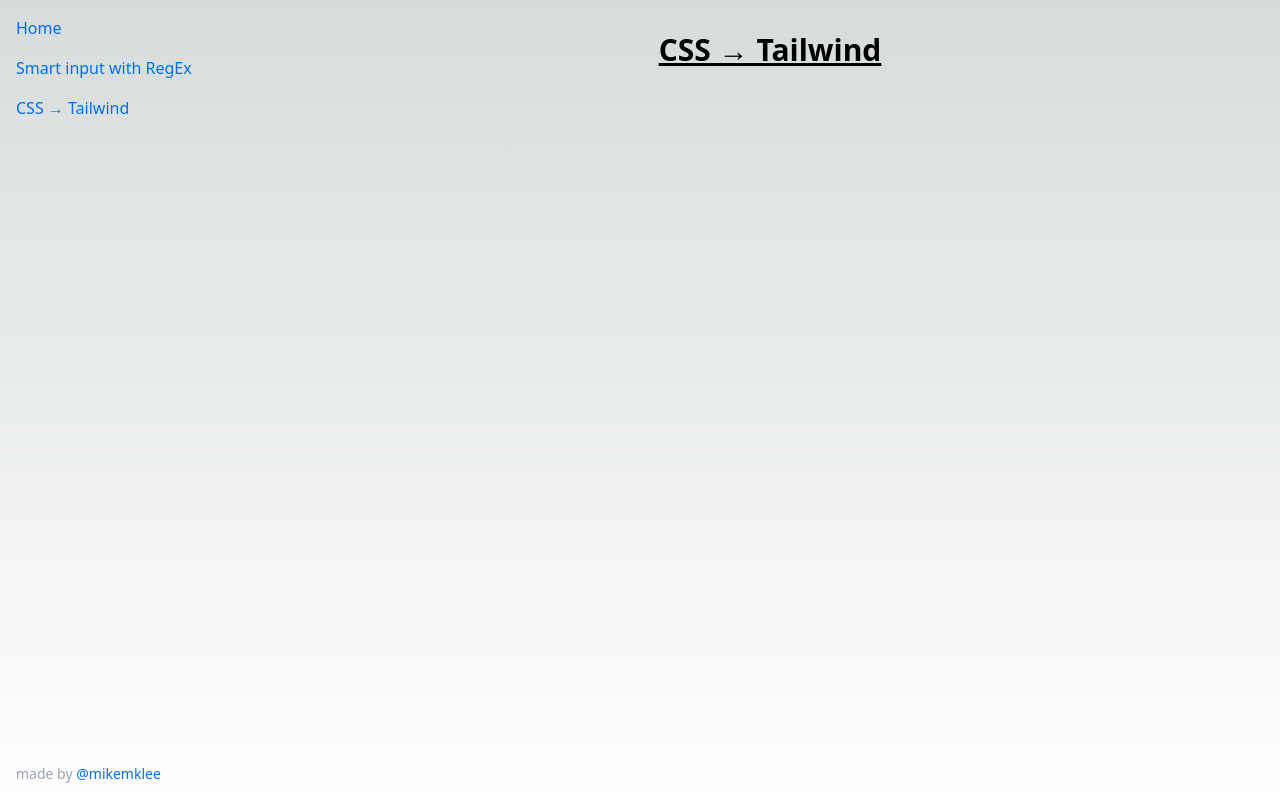
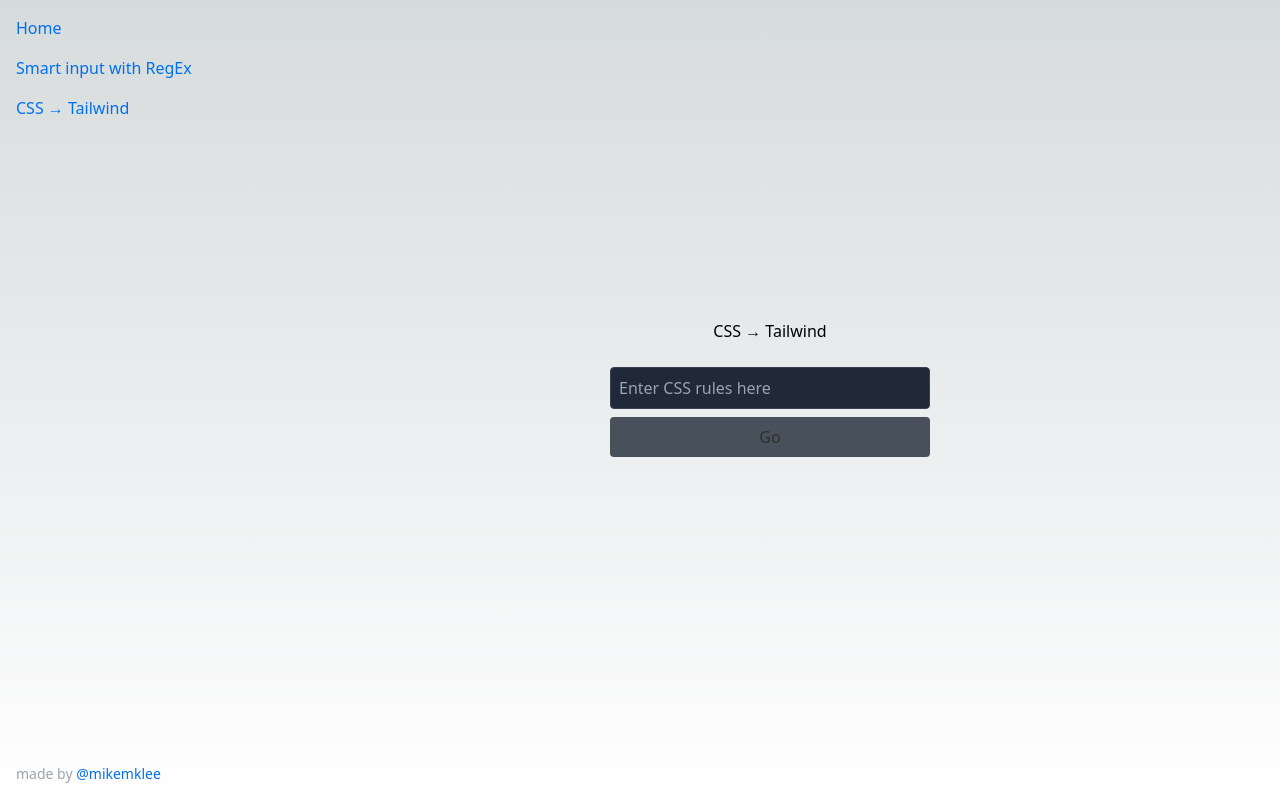
Before and after one commit to mikemklee/ai-toolbox, a Next.js app: page /css2tw in a window 1280 px wide. Built offline with nearby package versions, Linux system fonts and the light colour scheme.

Commit message:
Add CSS2TW page

```diff
--- /dev/null
+++ b/src/pages/api/css2tw.ts
@@ -0,0 +1,72 @@
+import { Configuration, OpenAIApi } from "openai";
+
+const configuration = new Configuration({
+  apiKey: process.env.OPENAI_API_KEY,
+});
+const openai = new OpenAIApi(configuration);
+
+async function generate(req, res) {
+  if (!configuration.apiKey) {
+    res.status(500).json({
+      error: {
+        message:
+          "OpenAI API key not configured, please follow instructions in README.md",
+      },
+    });
+    return;
+  }
+
+  const input = req.body.input || "";
+  if (input.trim().length === 0) {
+    res.status(400).json({
+      error: {
+        message: "Please enter a valid input",
+      },
+    });
+    return;
+  }
+
+  const systemMessage = `
+        You are a helpful assistant. You are helping a user, who would like to use Tailwind CSS to style their application.
+        Given a set of raw CSS rules, you will provide the equivalent Tailwind CSS class names.
+        For example, if the user provides the CSS rule: "color: red;" then you will provide the Tailwind CSS class name: "text-red-500".
+    `;
+
+  try {
+    const completion = await openai.createChatCompletion({
+      model: "gpt-3.5-turbo",
+      messages: [
+        { role: "system", content: systemMessage },
+        { role: "user", content: "color: red;" },
+        { role: "assistant", content: "text-red-500" },
+        {
+          role: "user",
+          content:
+            "webkit-transition-property: opacity; transition-property: opacity;",
+        },
+        { role: "assistant", content: "transition-opacity" },
+        { role: "user", content: "border-left-width: 1px;" },
+        { role: "assistant", content: "border-l border-l-1" },
+        { role: "user", content: input },
+      ],
+    });
+
+    res.status(200).json({
+      result: JSON.stringify(completion.data.choices[0].message.content),
+    });
+  } catch (error: any) {
+    if (error.response) {
+      console.error(error.response.status, error.response.data);
+      res.status(error.response.status).json(error.response.data);
+    } else {
+      console.error(`Error with OpenAI API request: ${error.message}`);
+      res.status(500).json({
+        error: {
+          message: "An error occurred during your request.",
+        },
+      });
+    }
+  }
+}
+
+export default generate;
--- a/src/pages/css2tw/index.jsx
+++ b/src/pages/css2tw/index.jsx
@@ -1,8 +1,46 @@
 import Head from "next/head";
+import { useState } from "react";
 import styles from "@/styles/Home.module.css";
 import Sidebar from "@/components/Sidebar";
 
 export default function Page() {
+  const [patternInput, setPatternInput] = useState("");
+  const [isLoading, setIsLoading] = useState(false);
+  const [result, setResult] = useState();
+
+  async function onSubmit(event) {
+    event.preventDefault();
+    try {
+      setIsLoading(true);
+      const response = await fetch("/api/css2tw", {
+        method: "POST",
+        headers: {
+          "Content-Type": "application/json",
+        },
+        body: JSON.stringify({ input: patternInput }),
+      });
+
+      console.log("response?", response);
+
+      const data = await response.json();
+      if (response.status !== 200) {
+        throw (
+          data.error ||
+          new Error(`Request failed with status ${response.status}`)
+        );
+      }
+
+      setResult(JSON.parse(data.result));
+    } catch (error) {
+      // Consider implementing your own error handling logic here
+      console.error(error);
+      alert(error.message);
+    } finally {
+      setIsLoading(false);
+    }
+  }
+
+
   return (
     <>
       <Head>
@@ -11,9 +49,30 @@
 
       <div className={styles.container}>
         <Sidebar />
-        <main className={styles.main}>
-          <h1 className="text-3xl font-bold underline">CSS → Tailwind</h1>
-        </main>
+        <main className="w-80 mx-auto flex flex-col items-center my-auto">
+        <h3 className="my-6">CSS → Tailwind</h3>
+
+        <form onSubmit={onSubmit} className="flex flex-col w-full">
+          <input
+            type="text"
+            name="pattern"
+            className="w-full p-2 rounded bg-gray-800 border border-gray-700"
+            placeholder="Enter CSS rules here"
+            value={patternInput}
+            onChange={(e) => setPatternInput(e.target.value)}
+          />
+          <input
+            type="submit"
+            value="Go"
+            className="w-full p-2 rounded bg-gray-800 mt-2 cursor-pointer opacity-80 hover:opacity-100 transition-opacity"
+          />
+        </form>
+
+        <div className="w-full border-gray-700 text-center py-6 px-2">
+          {isLoading ? "Generating a response..." : result}
+        </div>
+
+      </main>
       </div>
     </>
   );
```
